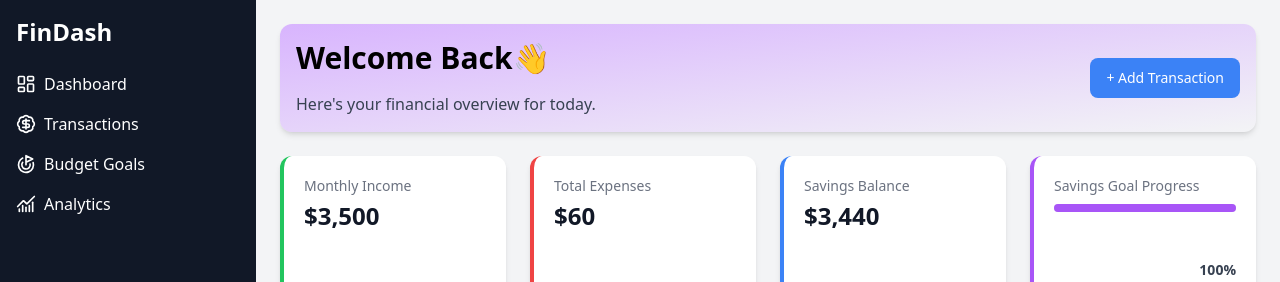
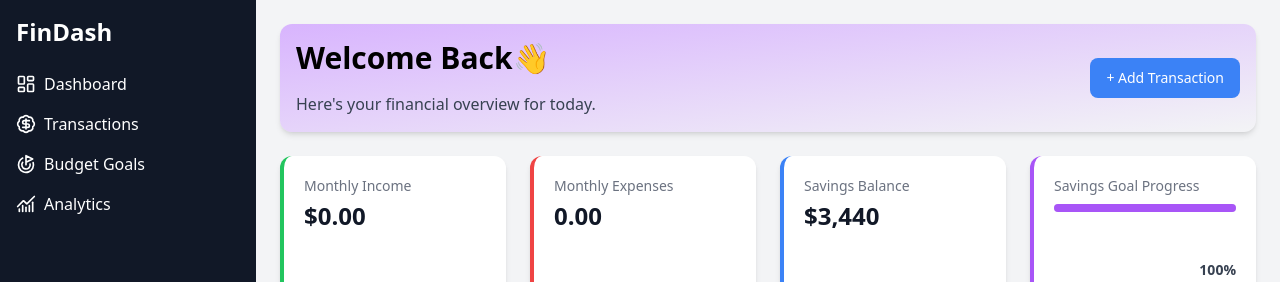
Before and after one commit to S-T-A-R-100/findash, a Next.js app in the folder frontend/: page / in a window 1280 px wide. Shown: the top 282 px of the page. Built offline with nearby package versions, Linux system fonts and the light colour scheme; no server answers.

Commit message:
Calculate monthly income/expenses in Dashboard

```diff
--- a/frontend/package.json
+++ b/frontend/package.json
@@ -16,6 +16,7 @@
     "@radix-ui/react-slot": "^1.2.3",
     "class-variance-authority": "^0.7.1",
     "clsx": "^2.1.1",
+    "dayjs": "^1.11.19",
     "lucide-react": "^0.546.0",
     "next": "15.5.6",
     "react": "19.1.0",
--- a/frontend/src/app/page.tsx
+++ b/frontend/src/app/page.tsx
@@ -2,9 +2,24 @@
 
 import { useState, useEffect } from "react";
 import TransactionForm from "@/components/transactionform";
+import dayjs from "dayjs";
+
+interface Transaction {
+  id?: number;
+  date: string;
+  description: string;
+  category: string;
+  merchant: string;
+  amount: number;
+  type: string;
+  paymentMethod: string;
+  notes: string;
+}
 
 const Dashboard: React.FC = () => {
   const [isOpen, setIsOpen] = useState<boolean>(false);
+  const [monthlyIncome, setMonthlyIncome] = useState<number>(0);
+  const [monthlyExpenses, setMonthlyExpenses] = useState<number>(0);
   const [transactions, setTransactions] = useState<any>([]);
   const [loading, setLoading] = useState<boolean>(true);
   const [error, setError] = useState<string | null>(null);
@@ -31,6 +46,30 @@ const Dashboard: React.FC = () => {
         })
         .slice(0, 5);
       setTransactions(sortedList);
+
+      // Calculate monthly income from the past 30 days
+      const thirtyDaysAgo = dayjs().subtract(30, 'day');
+      const monthlyTransactions = list.filter((transaction: any) => {
+        const transactionDate = dayjs(transaction.date);
+        return transactionDate.isAfter(thirtyDaysAgo);
+      });
+      const monthlyIncomeTransactions = monthlyTransactions.filter((transaction: Transaction) => {
+        return transaction.type === "Income"
+      });
+      const monthlyExpenseTransactions = monthlyTransactions.filter((transaction: Transaction) => {
+        return transaction.type === "Expense"
+      });
+
+      const totalMonthlyIncome = monthlyIncomeTransactions.reduce((sum: number, transaction: any) => {
+        return sum + (parseFloat(transaction.amount) || 0);
+      }, 0);
+      setMonthlyIncome(totalMonthlyIncome);
+
+      const totalMonthlyExpenses = monthlyExpenseTransactions.reduce((sum: number, transaction: any) => {
+        return sum + (parseFloat(transaction.amount) || 0);
+      }, 0);
+      setMonthlyExpenses(totalMonthlyExpenses);
+
     } catch (err: any) {
       setError(err?.message ?? "Unknown error");
     } finally {
@@ -58,14 +97,14 @@ const Dashboard: React.FC = () => {
         <div className="bg-white rounded-xl shadow-md p-5 border-l-4 border-green-500 hover:shadow-lg transition-all duration-300 flex flex-col justify-between h-36">
           <div>
             <p className="text-sm font-medium text-gray-500">Monthly Income</p>
-            <p className="text-2xl font-bold text-gray-900 mt-1">$3,500</p>
+            <p className="text-2xl font-bold text-gray-900 mt-1">${monthlyIncome.toFixed(2)}</p>
           </div>
         </div>
 
         <div className="bg-white rounded-xl shadow-md p-5 border-l-4 border-red-500 hover:shadow-lg transition-all duration-300 flex flex-col justify-between h-36">
           <div>
-            <p className="text-sm font-medium text-gray-500">Total Expenses</p>
-            <p className="text-2xl font-bold text-gray-900 mt-1">$60</p>
+            <p className="text-sm font-medium text-gray-500">Monthly Expenses</p>
+            <p className="text-2xl font-bold text-gray-900 mt-1">{monthlyExpenses.toFixed(2)}</p>
           </div>
         </div>
 
@@ -89,51 +128,22 @@ const Dashboard: React.FC = () => {
       <div className="mt-10 bg-white rounded-xl shadow-md p-6">
         <h2 className="text-xl font-semibold text-gray-800 mb-4">Recent Activity</h2>
         <div className="divide-y divide-gray-200">
-          {transactions.map((transaction: any, index: number) => (
+          {transactions.map((transaction: any, index: number) => {
+            const formattedDate = dayjs(transaction.date).format('MMM DD');
+
+            return (
               <div key={index} className="flex items-center justify-between py-4">
                 <div>
                   <p className="text-gray-900 font-medium">{transaction.category}</p>
-                <p className="text-sm text-gray-500">Oct 26 • Food & Dining</p>
+                  <p className="text-sm text-gray-500">{formattedDate} • {transaction.category}</p>
                 </div>
                 {transaction.type == "Expense" ?
                   <p className="text-red-500 font-semibold">- {transaction.amount}</p> :
                   <p className="text-green-500 font-semibold">{transaction.amount}</p>
                 }
               </div>
-          ))}
-
-
-          {/* <div className="flex items-center justify-between py-4">
-          <div>
-            <p className="text-gray-900 font-medium">Movie tickets</p>
-            <p className="text-sm text-gray-500">Jan 7 • Entertainment</p>
-          </div>
-          <p className="text-red-500 font-semibold">- $25</p>
-        </div>
-
-        <div className="flex items-center justify-between py-4">
-          <div>
-            <p className="text-gray-900 font-medium">New shoes</p>
-            <p className="text-sm text-gray-500">Jan 6 • Shopping</p>
-          </div>
-          <p className="text-red-500 font-semibold">- $89.99</p>
-        </div>
-
-        <div className="flex items-center justify-between py-4">
-          <div>
-            <p className="text-gray-900 font-medium">Coffee</p>
-            <p className="text-sm text-gray-500">Jan 5 • Food & Dining</p>
-          </div>
-          <p className="text-red-500 font-semibold">- $12</p>
-        </div>
-
-        <div className="flex items-center justify-between py-4">
-          <div>
-            <p className="text-gray-900 font-medium">Grocery shopping</p>
-            <p className="text-sm text-gray-500">Jan 4 • Food & Dining</p>
-          </div>
-          <p className="text-red-500 font-semibold">- $45.50</p>
-        </div> */}
+            );
+          })}
 
         </div>
       </div>
```
Also changed, not shown: 1 other file (tests, documents, lock files or other folders). Lines whose indentation alone changed are shown as unchanged.
